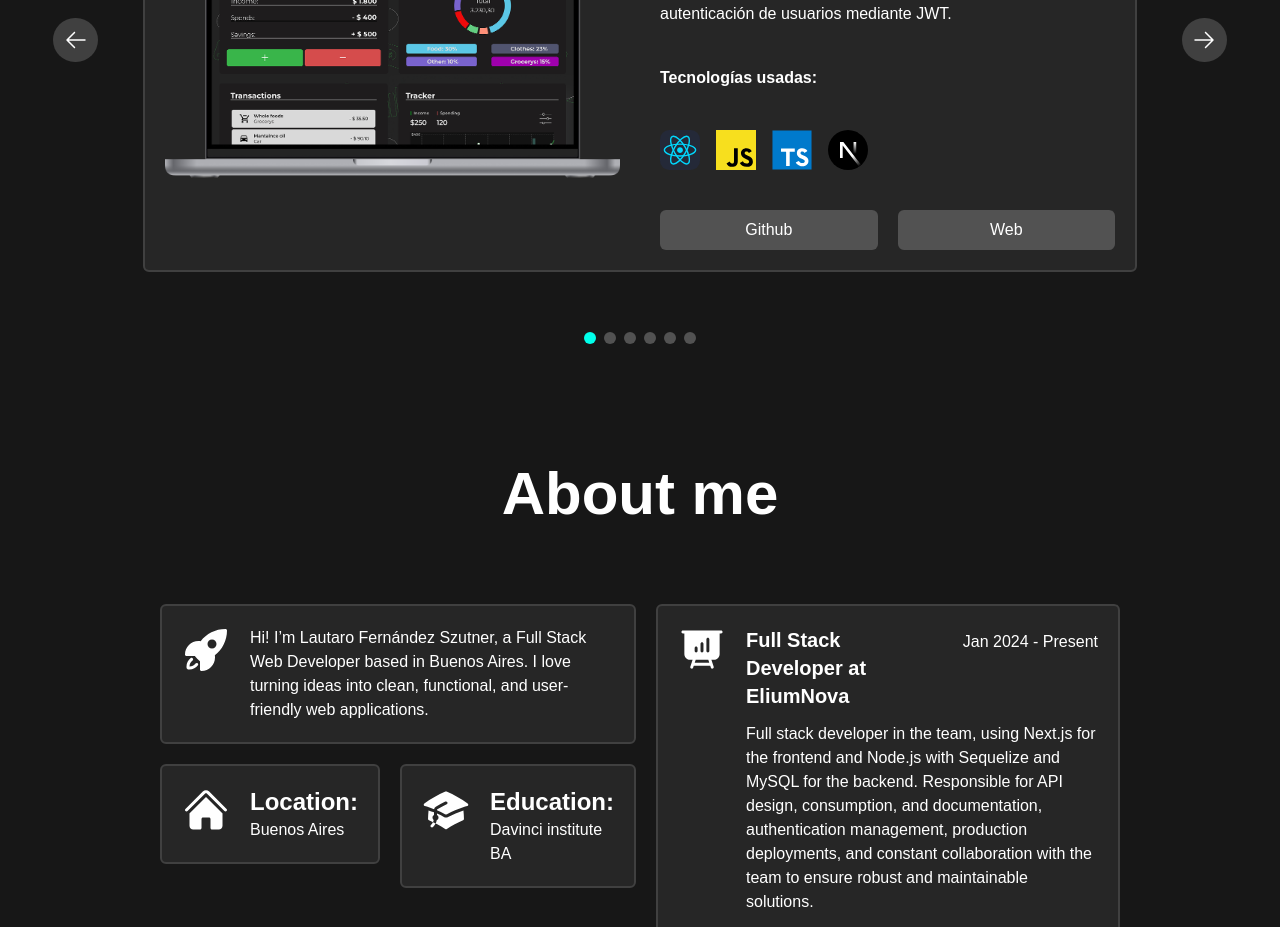
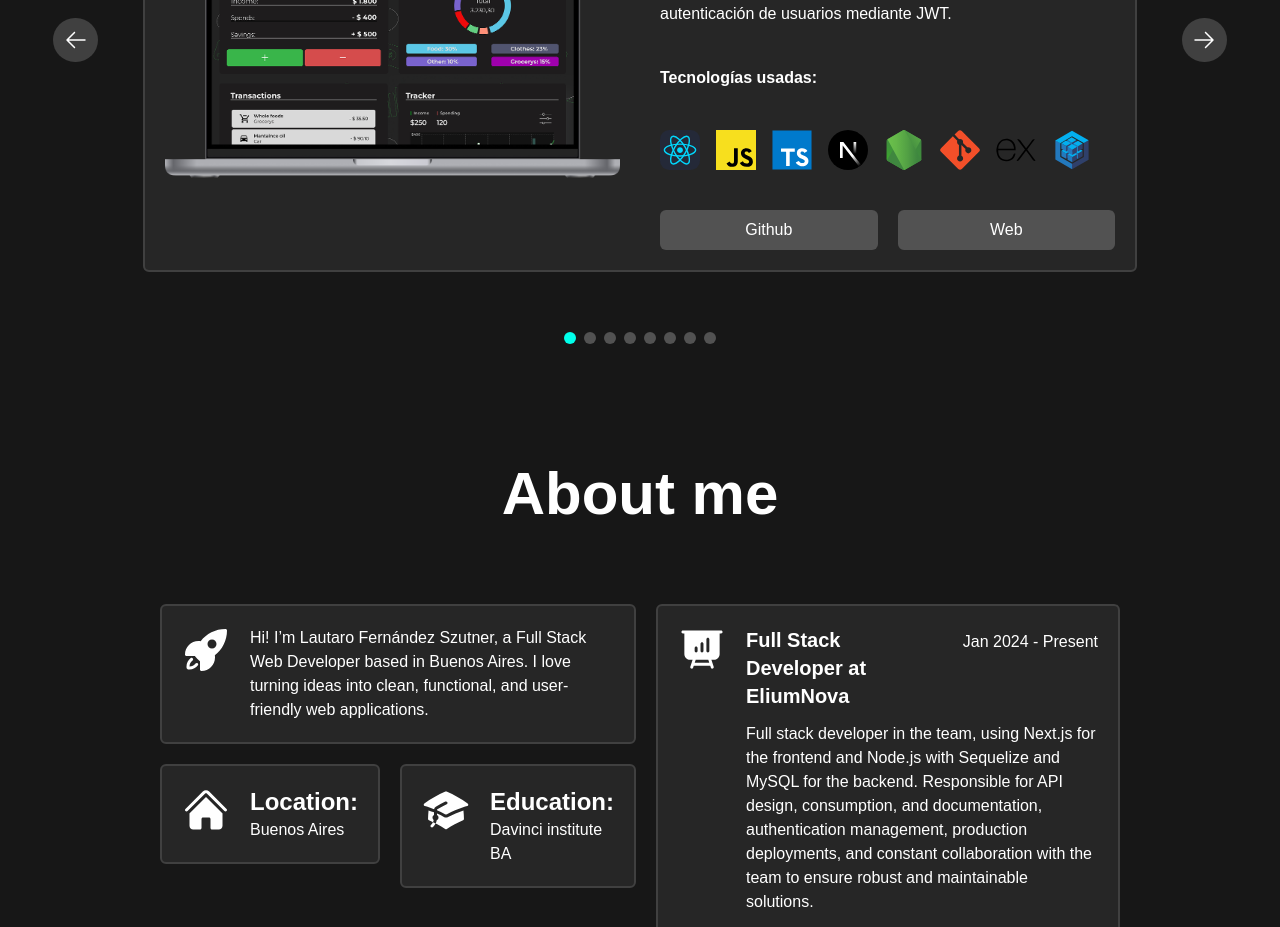
Before and after one commit to Lau-szutner/Lau-Szutner-Portfolio, a React (Vite) app: page / in a window 1280 px wide. Shown: the part 1220-2147 px from the top of the page. Built offline with nearby package versions, Linux system fonts and the light colour scheme; no server answers; a web font is replaced by a local one.

Commit message:
add new pages

```diff
--- a/src/components/data/data.ts
+++ b/src/components/data/data.ts
@@ -8,6 +8,9 @@ import mrRobot from '../../assets/projects/mrRobot.png';
 import praga from '../../assets/projects/praga.png';
 import razer from '../../assets/projects/razer.png';
 import todoListVue from '../../assets/projects/todoListVue.png';
+import alejandraQueiruga from '../../assets/projects/alejandraQueiruga.png';
+import ticTacToeInfinty from '../../assets/projects/ticTacToeInfinty.png';
+
 
 export interface SocialLinks {
   github: string;
@@ -81,6 +84,10 @@ export const projects: ProjectProps[] = [
       { iconName: 'javascript', label: 'Javascript' },
       { iconName: 'typescript', label: 'Typescript' },
       { iconName: 'nextjs', label: 'Nextjs' },
+      { iconName: 'nodejs', label: 'NODEJS' },
+      { iconName: 'git', label: 'GIT' },
+      { iconName: 'express', label: 'EXPRESS' },
+      { iconName: 'sequelize', label: 'SEQUELIZE' },
     ],
     webUrl: 'https://github.com/Lau-szutner/Money-Mind',
     githubUrl: 'https://github.com/Lau-szutner/Money-Mind',
@@ -133,7 +140,6 @@ export const projects: ProjectProps[] = [
     webUrl: 'https://lau-szutner.github.io/Cripto-Merch/',
     githubUrl: 'https://github.com/Lau-szutner/Cripto-Merch',
   },
-
   {
     title: 'Praga',
     image: praga,
@@ -145,5 +151,34 @@ export const projects: ProjectProps[] = [
     ],
     webUrl: 'https://lau-szutner.github.io/Mr-Robot-Web-Page/',
     githubUrl: 'https://github.com/Lau-szutner/Mr-Robot-Web-Page',
+  },{
+    title: 'Portfolio Alejandra Queiruga',
+    image: alejandraQueiruga,
+    body: 'A modern, responsive portfolio website for a criminal law attorney, built with React, Next.js, and TypeScript. Showcases legal expertise, services, and contact information.',
+    skills: [
+      { iconName: 'react', label: 'REACT' },
+      { iconName: 'typescript', label: 'TYPESCRIPT' },
+      { iconName: 'nextjs', label: 'NEXTJS' },
+      { iconName: 'tailwind', label: 'TAILWIND' },
+      { iconName: 'html', label: 'HTML' },
+      { iconName: 'css', label: 'CSS' },
+      { iconName: 'javascript', label: 'JAVASCRIPT' },
+    ],
+    webUrl: 'https://alejandra-queiruga.vercel.app/',
+    githubUrl: 'https://github.com/Lau-szutner/portfolio-alejandra-queiruga',
+  },
+  {
+    title: 'Tic-Tac-Infinity',
+    image: ticTacToeInfinty,
+    body: 'Custom Tic Tac Toe game with two modes — classic and a no-draw infinite mode where ties are prevented by undoing the last move.',
+    skills: [
+      { iconName: 'javascript', label: 'JAVACRIPT' },
+      { iconName: 'react', label: 'REACT' },
+      { iconName: 'tailwind', label: 'TAILWIND' },
+      { iconName: 'html', label: 'HTML' },
+      { iconName: 'css', label: 'CSS' },
+    ],
+    webUrl: 'https://lau-szutner.github.io/Tic-Tac-Infinity/',
+    githubUrl: 'https://github.com/Lau-szutner/Tic-Tac-Infinity/tree/main',
   },
 ];
--- a/src/components/header/Header.tsx
+++ b/src/components/header/Header.tsx
@@ -63,7 +63,7 @@ function Header() {
               <img
                 src={profileImage}
                 alt="Foto de perfil"
-                className="rounded-lg"
+                className="rounded-lg cursor-pointer"
               />
             </div>
           </Tilt>
```
Also changed, not shown: src/assets/projects/alejandraQueiruga.png (added), src/assets/projects/ticTacToeInfinty.png (added).
